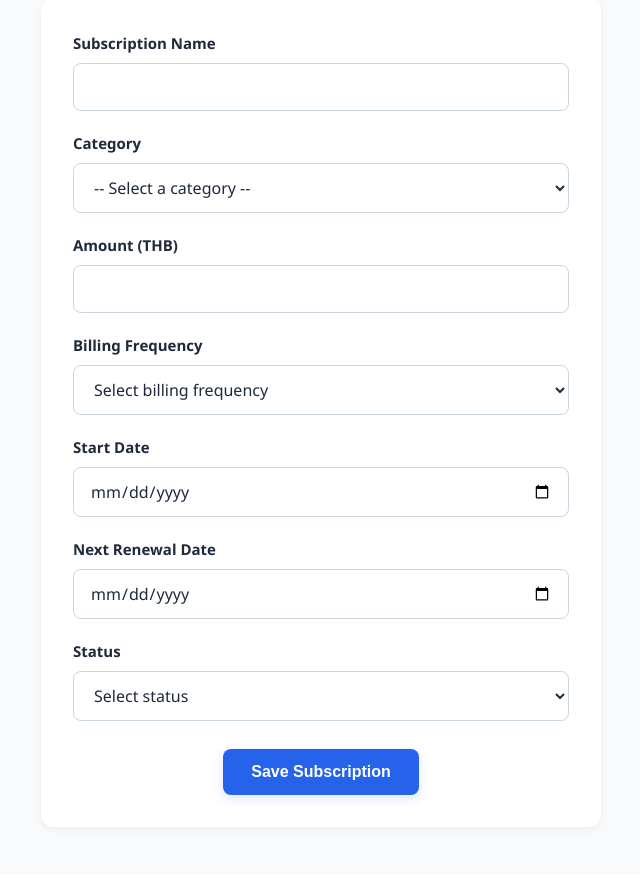
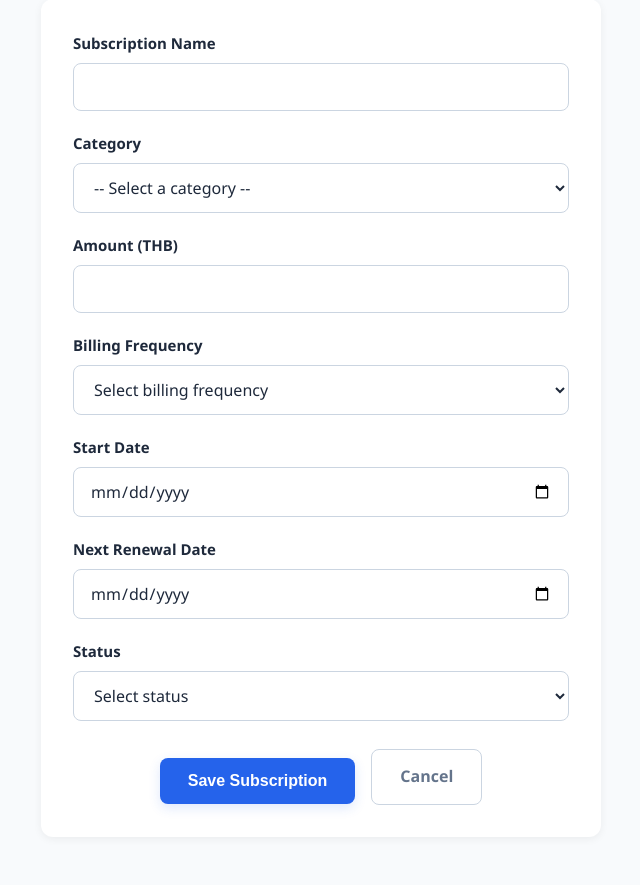
Before and after one commit to patelvalentina-hub/Smart-Subscription-Manager, a Flask app: page /add_subscription in a window 1280 px wide. Shown: the part 180-1065 px from the top of the page, without its empty margins (319-959 px from the left). Before the commit the page ends 1010 px from the top, so only its background shows below. Run offline with Flask 3, Linux system fonts and the light colour scheme.

```diff
--- a/app/static/css/style.css
+++ b/app/static/css/style.css
@@ -445,6 +445,43 @@ body {
     cursor: pointer;
 }
 
+.form-page__actions {
+    display: flex;
+    align-items: center;
+    justify-content: center;
+    gap: 1rem;
+    margin-top: 0.5rem;
+}
+
+.form-page__actions .dashboard__add-btn {
+    align-self: auto;
+    margin-top: 0;
+}
+
+.form-page__cancel-btn {
+    display: inline-flex;
+    align-items: center;
+    justify-content: center;
+    padding: 0.875rem 1.75rem;
+    color: var(--color-text-muted);
+    background-color: var(--color-white);
+    border: 1px solid #cbd5e1;
+    border-radius: var(--radius);
+    font-size: 1rem;
+    font-weight: 600;
+    text-decoration: none;
+    transition:
+        background-color var(--transition),
+        border-color var(--transition),
+        color var(--transition);
+}
+
+.form-page__cancel-btn:hover {
+    color: var(--color-text);
+    background-color: #f1f5f9;
+    border-color: #94a3b8;
+}
+
 /* --- Responsive Adjustments --- */
 @media (min-width: 768px) {
     .navbar__container {
@@ -485,4 +522,13 @@ body {
     .form-page__container form button.dashboard__add-btn {
         width: 100%;
     }
+
+    .form-page__actions {
+        flex-direction: column;
+    }
+
+    .form-page__actions .dashboard__add-btn,
+    .form-page__cancel-btn {
+        width: 100%;
+    }
 }
--- a/app/templates/add_subscription.html
+++ b/app/templates/add_subscription.html
@@ -221,6 +221,7 @@
                     </select>
                 </p>
 
+                <div class="form-page__actions">
                     <button type="submit" class="dashboard__add-btn">
                         {% if is_editing %}
                             Save Changes
@@ -229,6 +230,11 @@
                         {% endif %}
                     </button>
 
+                    <a href="{{ url_for('dashboard') }}" class="form-page__cancel-btn">
+                        Cancel
+                    </a>
+                </div>
+
             </form>
 
         </div>
```
Lines whose indentation alone changed are shown as unchanged.
